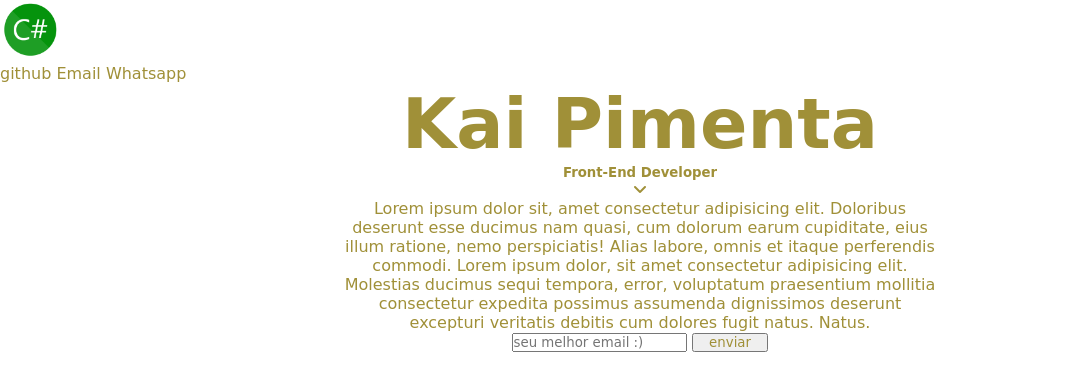
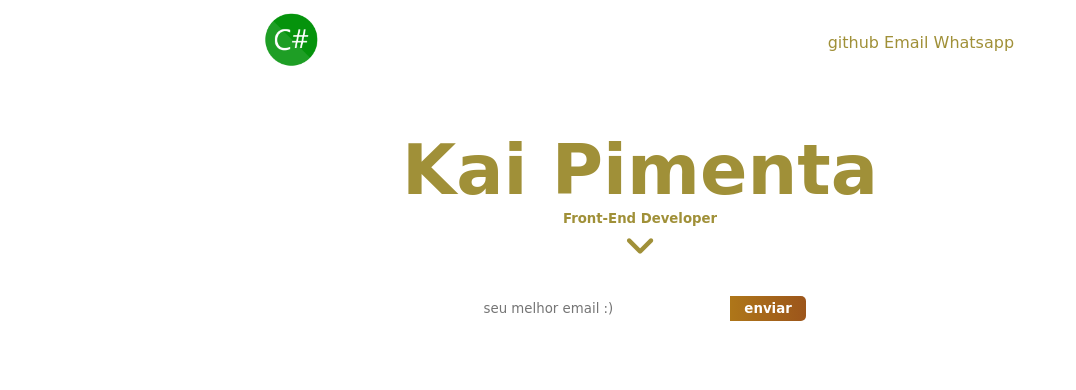
Before and after one commit to alecxandy/KaiPimenta, a plain HTML site: page index.html in a window 1280 px wide. Shown: the whole page, without its empty margins (0-1076 px from the left). Drawn offline with Linux system fonts and the light colour scheme; a web font is replaced by a local one.

Commit message:
finalizando

```diff
--- a/index.html
+++ b/index.html
@@ -16,7 +16,7 @@
 
 <body>
 
-    <head>
+    <header>
         <div>
             <img src="csharp.png" alt="Logo da Nike" width="60px" height="60px">
         </div>
@@ -27,17 +27,17 @@
                 <a target="_blank" href="https://wa.me/+5581987427790">Whatsapp</a>
             </li>
         </ul>
-    </head>
+    </header>
     <Main>
         <section class="container">
             <div class="nome">
                 <h1>Kai Pimenta</h1>
                 <h5>Front-End Developer</h5>
             </div>
-            <div id="arrow">
-                <i class="fa-solid fa-angle-down"></i>
+            <div onclick="displayAbaut()" id="arrow">
+                <i id="animation" class="fa-solid fa-angle-down"></i>
             </div>
-            <div id="about">
+            <div style="display: none;" id="about">
                 <p>
                     Lorem ipsum dolor sit, amet consectetur adipisicing elit. Doloribus deserunt esse ducimus nam quasi, cum dolorum earum cupiditate, eius illum ratione, nemo perspiciatis! Alias labore, omnis et itaque perferendis commodi. Lorem ipsum dolor, sit amet consectetur
                     adipisicing elit. Molestias ducimus sequi tempora, error, voluptatum praesentium mollitia consectetur expedita possimus assumenda dignissimos deserunt excepturi veritatis debitis cum dolores fugit natus. Natus.
@@ -53,6 +53,16 @@
         </section>
     </Main>
 
+    <script>
+        function displayAbaut() {
+            var arrow = document.getElementById('animation');
+            arrow.classList.toggle('rotate')
+            var display = document.getElementById('about');
+            display.classList.toggle('active')
+
+        }
+    </script>
+
 </body>
 
 </html>
--- a/main.css
+++ b/main.css
@@ -38,9 +38,91 @@ body {
 .form {
     width: 40%;
     margin: 0 auto;
+    margin-top: 30px;
 }
 
 .form button {
     width: 15%;
     margin: 0 auto;
 }
+
+header {
+    display: flex;
+    justify-content: space-around;
+    align-items: center;
+    padding: 10px;
+    margin-bottom: 45px;
+}
+
+header ul {
+    display: flex;
+}
+
+header ul li {
+    padding: 5px;
+}
+
+header {
+    /* border-bottom: solid 2px white; */
+    box-shadow: 1px 1px 10px 1px #FFF;
+    margin-bottom: 45px;
+}
+
+header ul li a:hover {
+    color: #FFF;
+    text-decoration: none;
+}
+
+.form button {
+    width: 15%;
+    padding: 5px 10px;
+    background-color: #c09717;
+    color: #FFF;
+    font-weight: 600;
+    border: none;
+    cursor: pointer;
+    background: linear-gradient(to right, #c09717, #9c551b);
+    background-size: 200% 100%;
+    background-position: right bottom;
+    transition: all 300ms ease-out;
+    border-radius: 0px 5px 5px 0px;
+    margin-left: -5px;
+}
+
+.form button:hover {
+    background-position: left bottom;
+    color: #FFF;
+}
+
+.form input {
+    width: 50%;
+    padding: 5px 10px;
+    border: none;
+    border-radius: 5px 0px 0px 5px;
+}
+
+#arrow {
+    font-size: 35px;
+    cursor: pointer;
+    animation: blink 1s steps(5, start) infinite;
+}
+
+@keyframes blink {
+    to {
+        visibility: hidden;
+    }
+}
+
+.active {
+    display: block !important;
+}
+
+.rotate {
+    transform: rotate(180deg);
+    transition: 300ms;
+}
+
+#animation {
+    transition: rotate(180deg);
+    transition: 300ms;
+}
```
Also changed, not shown: flex.css (added, +14 -0 lines), flex.html (added, +32 -0 lines), 2.jpg (added), 20210417_110050.jpg (added), 3.jpg (added), contador1.jpg (added), contador2.jpg (added), contador3.jpg (added).
